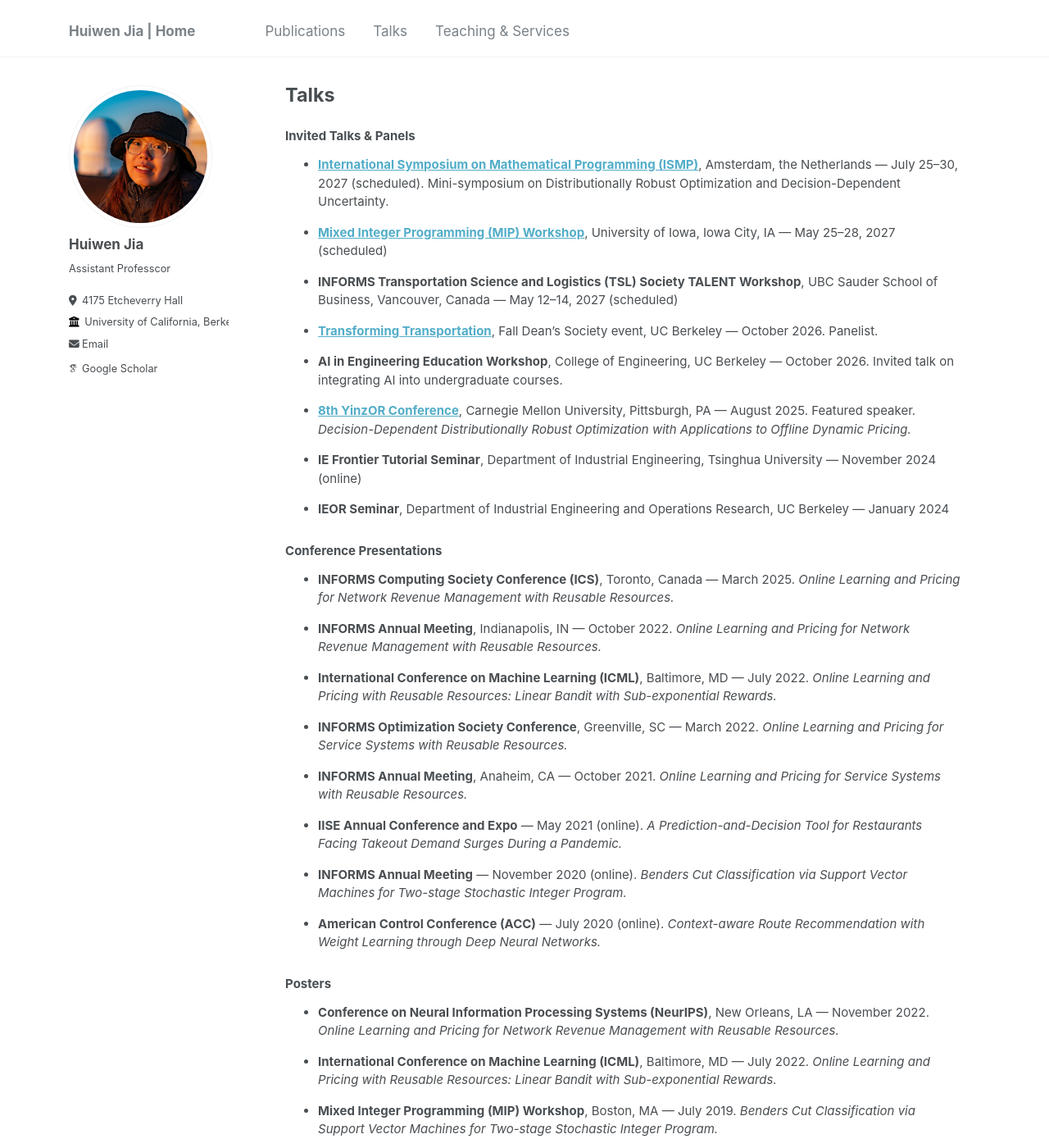
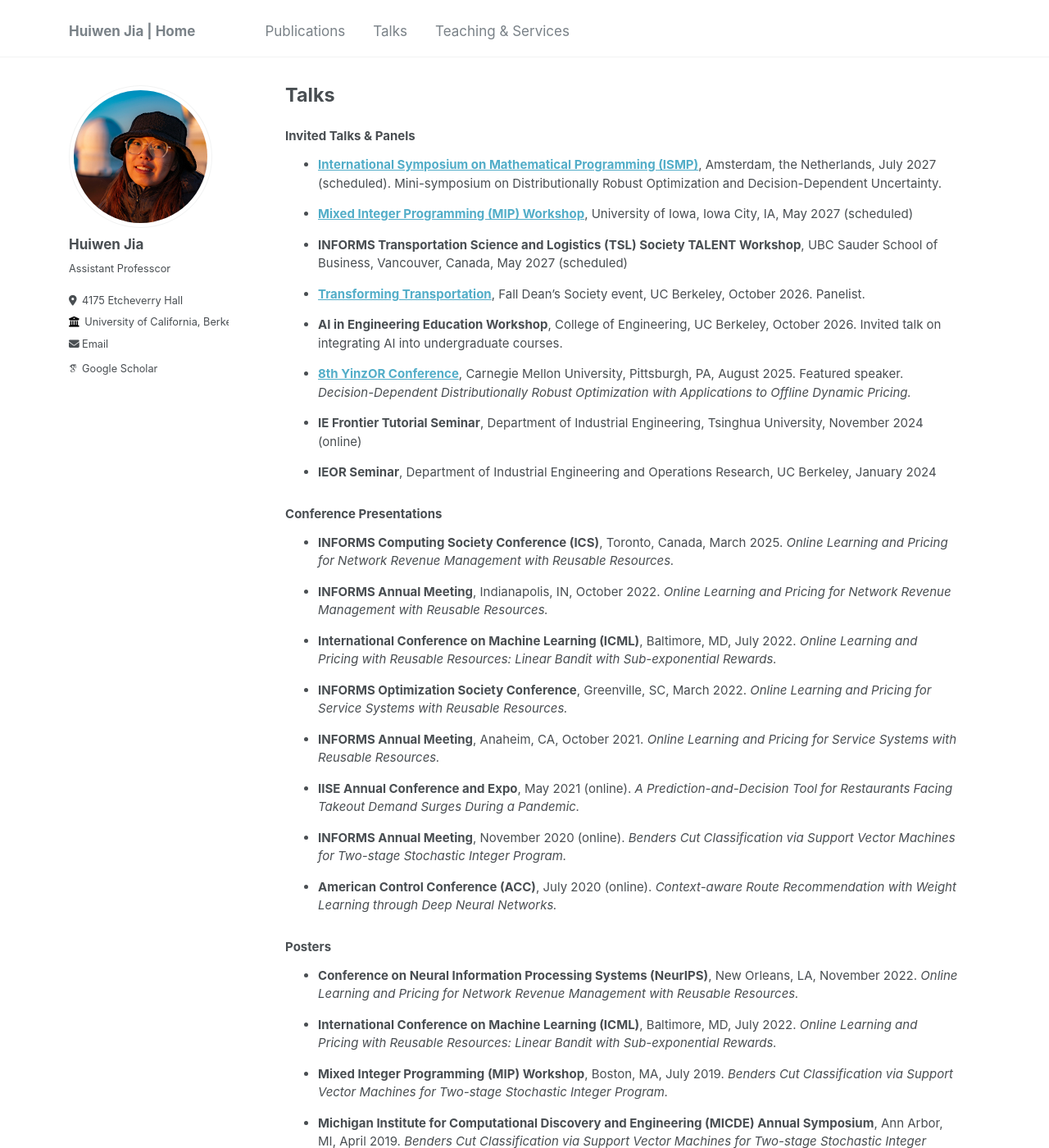
Before and after one commit to huiwen-j/huiwen-j.github.io, a Jekyll site: the page built from _pages/talks.md, in a window 1280 px wide and 1400 px high. Shown: the whole window at 82% size. Built offline with Jekyll 4.4.1, drawn with Linux system fonts in a browser that asks for light colours; some web fonts are replaced; some of the changed text lies outside the part shown.

Commit message:
Simplify punctuation and dates on Talks page

```diff
--- a/_pages/talks.md
+++ b/_pages/talks.md
@@ -9,46 +9,46 @@ body_class: centered-layout talks-layout
 
 ### Invited Talks & Panels
 
-- **[International Symposium on Mathematical Programming (ISMP)](https://ismp2027.mathopt.nl/)**, Amsterdam, the Netherlands — July 25–30, 2027 (scheduled). Mini-symposium on Distributionally Robust Optimization and Decision-Dependent Uncertainty.
+- **[International Symposium on Mathematical Programming (ISMP)](https://ismp2027.mathopt.nl/)**, Amsterdam, the Netherlands, July 2027 (scheduled). Mini-symposium on Distributionally Robust Optimization and Decision-Dependent Uncertainty.
 
-- **[Mixed Integer Programming (MIP) Workshop](https://www.mixedinteger.org/2027/)**, University of Iowa, Iowa City, IA — May 25–28, 2027 (scheduled)
+- **[Mixed Integer Programming (MIP) Workshop](https://www.mixedinteger.org/2027/)**, University of Iowa, Iowa City, IA, May 2027 (scheduled)
 
-- **INFORMS Transportation Science and Logistics (TSL) Society TALENT Workshop**, UBC Sauder School of Business, Vancouver, Canada — May 12–14, 2027 (scheduled)
+- **INFORMS Transportation Science and Logistics (TSL) Society TALENT Workshop**, UBC Sauder School of Business, Vancouver, Canada, May 2027 (scheduled)
 
-- **[Transforming Transportation](https://engineering.berkeley.edu/connect/give/deans-society/fall-2026-deans-society-transforming-transportation/)**, Fall Dean's Society event, UC Berkeley — October 2026. Panelist.
+- **[Transforming Transportation](https://engineering.berkeley.edu/connect/give/deans-society/fall-2026-deans-society-transforming-transportation/)**, Fall Dean's Society event, UC Berkeley, October 2026. Panelist.
 
-- **AI in Engineering Education Workshop**, College of Engineering, UC Berkeley — October 2026. Invited talk on integrating AI into undergraduate courses.
+- **AI in Engineering Education Workshop**, College of Engineering, UC Berkeley, October 2026. Invited talk on integrating AI into undergraduate courses.
 
-- **[8th YinzOR Conference](https://yinzor.cmuinforms.org/2025/)**, Carnegie Mellon University, Pittsburgh, PA — August 2025. Featured speaker. *Decision-Dependent Distributionally Robust Optimization with Applications to Offline Dynamic Pricing.*
+- **[8th YinzOR Conference](https://yinzor.cmuinforms.org/2025/)**, Carnegie Mellon University, Pittsburgh, PA, August 2025. Featured speaker. *Decision-Dependent Distributionally Robust Optimization with Applications to Offline Dynamic Pricing.*
 
-- **IE Frontier Tutorial Seminar**, Department of Industrial Engineering, Tsinghua University — November 2024 (online)
+- **IE Frontier Tutorial Seminar**, Department of Industrial Engineering, Tsinghua University, November 2024 (online)
 
-- **IEOR Seminar**, Department of Industrial Engineering and Operations Research, UC Berkeley — January 2024
+- **IEOR Seminar**, Department of Industrial Engineering and Operations Research, UC Berkeley, January 2024
 
 ### Conference Presentations
 
-- **INFORMS Computing Society Conference (ICS)**, Toronto, Canada — March 2025. *Online Learning and Pricing for Network Revenue Management with Reusable Resources.*
+- **INFORMS Computing Society Conference (ICS)**, Toronto, Canada, March 2025. *Online Learning and Pricing for Network Revenue Management with Reusable Resources.*
 
-- **INFORMS Annual Meeting**, Indianapolis, IN — October 2022. *Online Learning and Pricing for Network Revenue Management with Reusable Resources.*
+- **INFORMS Annual Meeting**, Indianapolis, IN, October 2022. *Online Learning and Pricing for Network Revenue Management with Reusable Resources.*
 
-- **International Conference on Machine Learning (ICML)**, Baltimore, MD — July 2022. *Online Learning and Pricing with Reusable Resources: Linear Bandit with Sub-exponential Rewards.*
+- **International Conference on Machine Learning (ICML)**, Baltimore, MD, July 2022. *Online Learning and Pricing with Reusable Resources: Linear Bandit with Sub-exponential Rewards.*
 
-- **INFORMS Optimization Society Conference**, Greenville, SC — March 2022. *Online Learning and Pricing for Service Systems with Reusable Resources.*
+- **INFORMS Optimization Society Conference**, Greenville, SC, March 2022. *Online Learning and Pricing for Service Systems with Reusable Resources.*
 
-- **INFORMS Annual Meeting**, Anaheim, CA — October 2021. *Online Learning and Pricing for Service Systems with Reusable Resources.*
+- **INFORMS Annual Meeting**, Anaheim, CA, October 2021. *Online Learning and Pricing for Service Systems with Reusable Resources.*
 
-- **IISE Annual Conference and Expo** — May 2021 (online). *A Prediction-and-Decision Tool for Restaurants Facing Takeout Demand Surges During a Pandemic.*
+- **IISE Annual Conference and Expo**, May 2021 (online). *A Prediction-and-Decision Tool for Restaurants Facing Takeout Demand Surges During a Pandemic.*
 
-- **INFORMS Annual Meeting** — November 2020 (online). *Benders Cut Classification via Support Vector Machines for Two-stage Stochastic Integer Program.*
+- **INFORMS Annual Meeting**, November 2020 (online). *Benders Cut Classification via Support Vector Machines for Two-stage Stochastic Integer Program.*
 
-- **American Control Conference (ACC)** — July 2020 (online). *Context-aware Route Recommendation with Weight Learning through Deep Neural Networks.*
+- **American Control Conference (ACC)**, July 2020 (online). *Context-aware Route Recommendation with Weight Learning through Deep Neural Networks.*
 
 ### Posters
 
-- **Conference on Neural Information Processing Systems (NeurIPS)**, New Orleans, LA — November 2022. *Online Learning and Pricing for Network Revenue Management with Reusable Resources.*
+- **Conference on Neural Information Processing Systems (NeurIPS)**, New Orleans, LA, November 2022. *Online Learning and Pricing for Network Revenue Management with Reusable Resources.*
 
-- **International Conference on Machine Learning (ICML)**, Baltimore, MD — July 2022. *Online Learning and Pricing with Reusable Resources: Linear Bandit with Sub-exponential Rewards.*
+- **International Conference on Machine Learning (ICML)**, Baltimore, MD, July 2022. *Online Learning and Pricing with Reusable Resources: Linear Bandit with Sub-exponential Rewards.*
 
-- **Mixed Integer Programming (MIP) Workshop**, Boston, MA — July 2019. *Benders Cut Classification via Support Vector Machines for Two-stage Stochastic Integer Program.*
+- **Mixed Integer Programming (MIP) Workshop**, Boston, MA, July 2019. *Benders Cut Classification via Support Vector Machines for Two-stage Stochastic Integer Program.*
 
-- **Michigan Institute for Computational Discovery and Engineering (MICDE) Annual Symposium**, Ann Arbor, MI — April 2019. *Benders Cut Classification via Support Vector Machines for Two-stage Stochastic Integer Program.*
+- **Michigan Institute for Computational Discovery and Engineering (MICDE) Annual Symposium**, Ann Arbor, MI, April 2019. *Benders Cut Classification via Support Vector Machines for Two-stage Stochastic Integer Program.*
```
